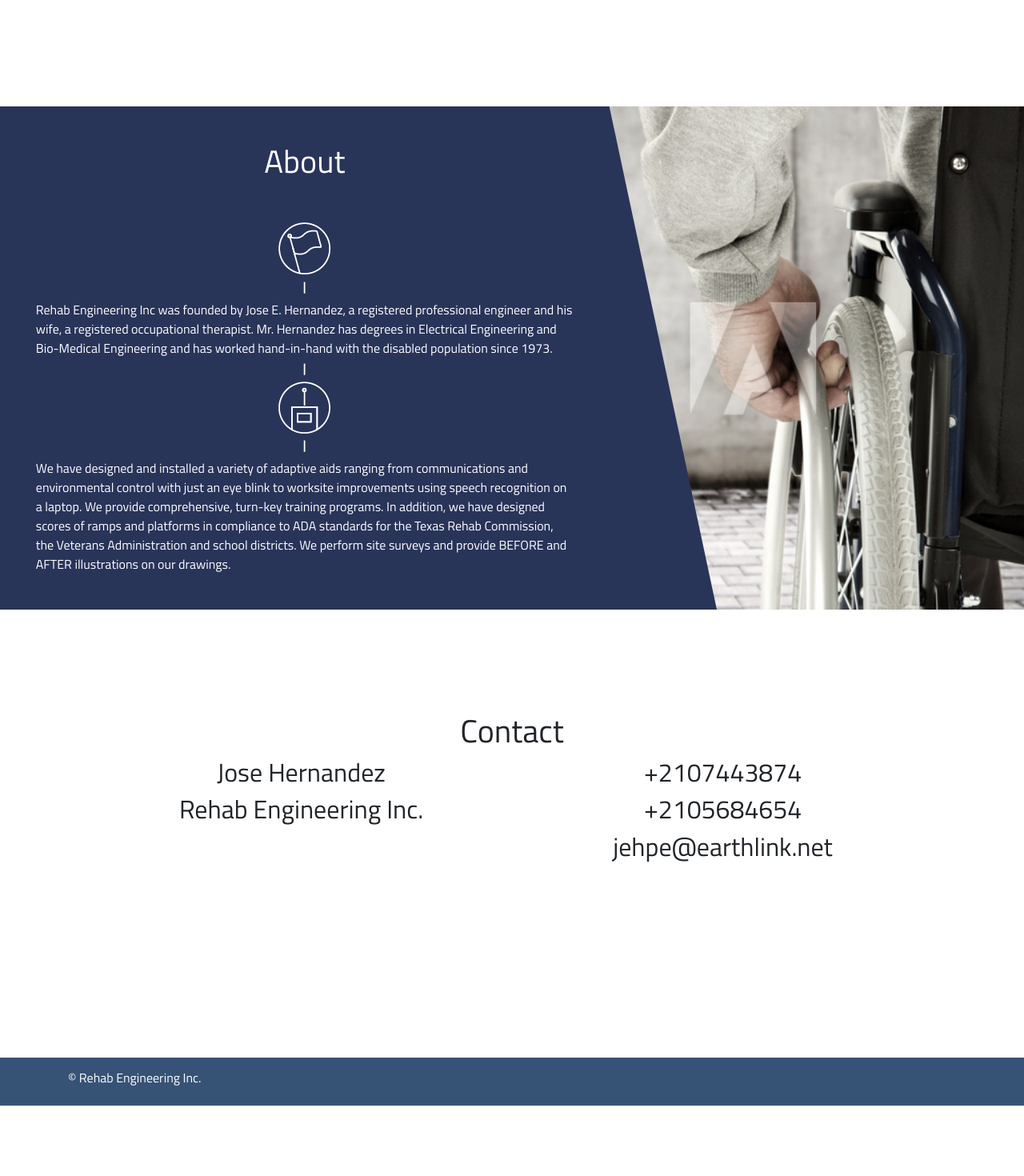
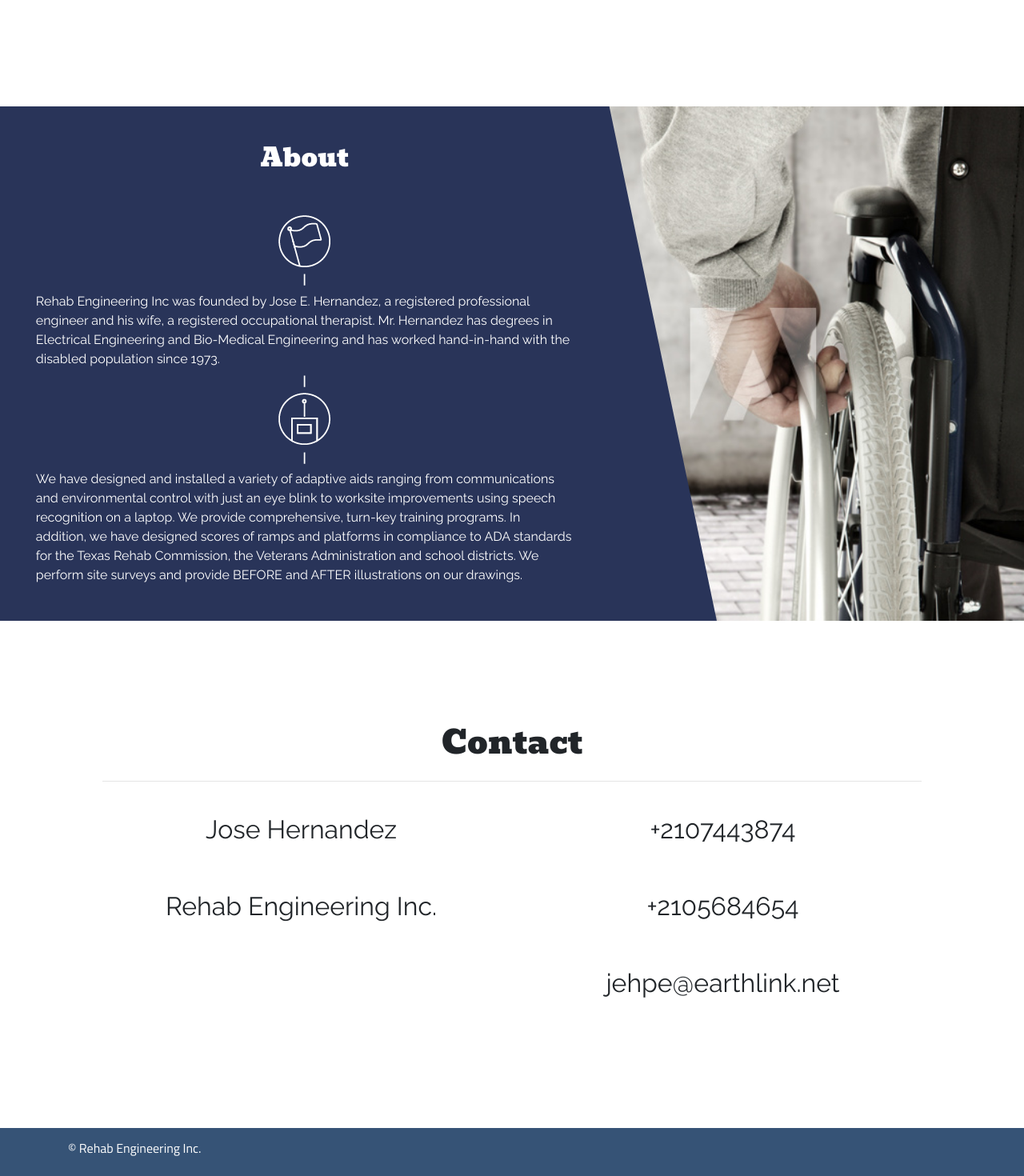
Before and after one commit to jhernandez89/rehabEngineering, an Angular app: page / in a window 1280 px wide. Shown: the part 1278-2748 px from the top of the page at 80% size. Before the commit the page ends 2660 px from the top, so only its background shows below. Built offline with nearby package versions, Linux system fonts and the light colour scheme; what ng-scrollreveal would draw is missing.

Commit message:
added font consistency

```diff
--- a/src/app/about/about.component.css
+++ b/src/app/about/about.component.css
@@ -17,14 +17,17 @@
   width: 70%;
 }
 
-h1 {
+h2 {
   padding-top: 5%;
+  font-family: 'Bevan', cursive;
+
 }
 p{
   margin-bottom: 0;
+  font-family: 'Raleway', sans-serif;
 }
 p,
-h1 {
+h2 {
   color: white;
   /* padding-top: 5%; */
   padding-left: 5%;
--- a/src/app/about/about.component.html
+++ b/src/app/about/about.component.html
@@ -2,7 +2,7 @@
   <div class="clippy">
     <div class="row">
       <div class="col-md-12 aboutCol">
-        <h1 class="text-center">About</h1>
+        <h2 class="text-center">About</h2>
         <div class="flagParent">
           <img class="flag" src="../../assets/flag.png" alt="">
           <img class="line" src="../../assets/aboutLine.png" alt="">
--- a/src/app/contact/contact.component.css
+++ b/src/app/contact/contact.component.css
@@ -1,4 +1,15 @@
 .background {
-  height: 70vh;
+  min-height: 70vh;
   padding: 10%;
 }
+h1 {
+  font-family: 'Bevan', cursive;
+}
+h2 {
+  padding: 5% 0 5% 0;
+  font-family: 'Raleway', sans-serif;
+}
+.line {
+  height: 100%;
+  border: 1px solid red;
+}
--- a/src/app/contact/contact.component.html
+++ b/src/app/contact/contact.component.html
@@ -4,6 +4,7 @@
       <h1 class="contact text-center">Contact</h1>
     </div>
   </div>
+  <hr>
   <div class="row">
     <div class="col-md-6 text-center">
       <h2>Jose Hernandez</h2>
```
